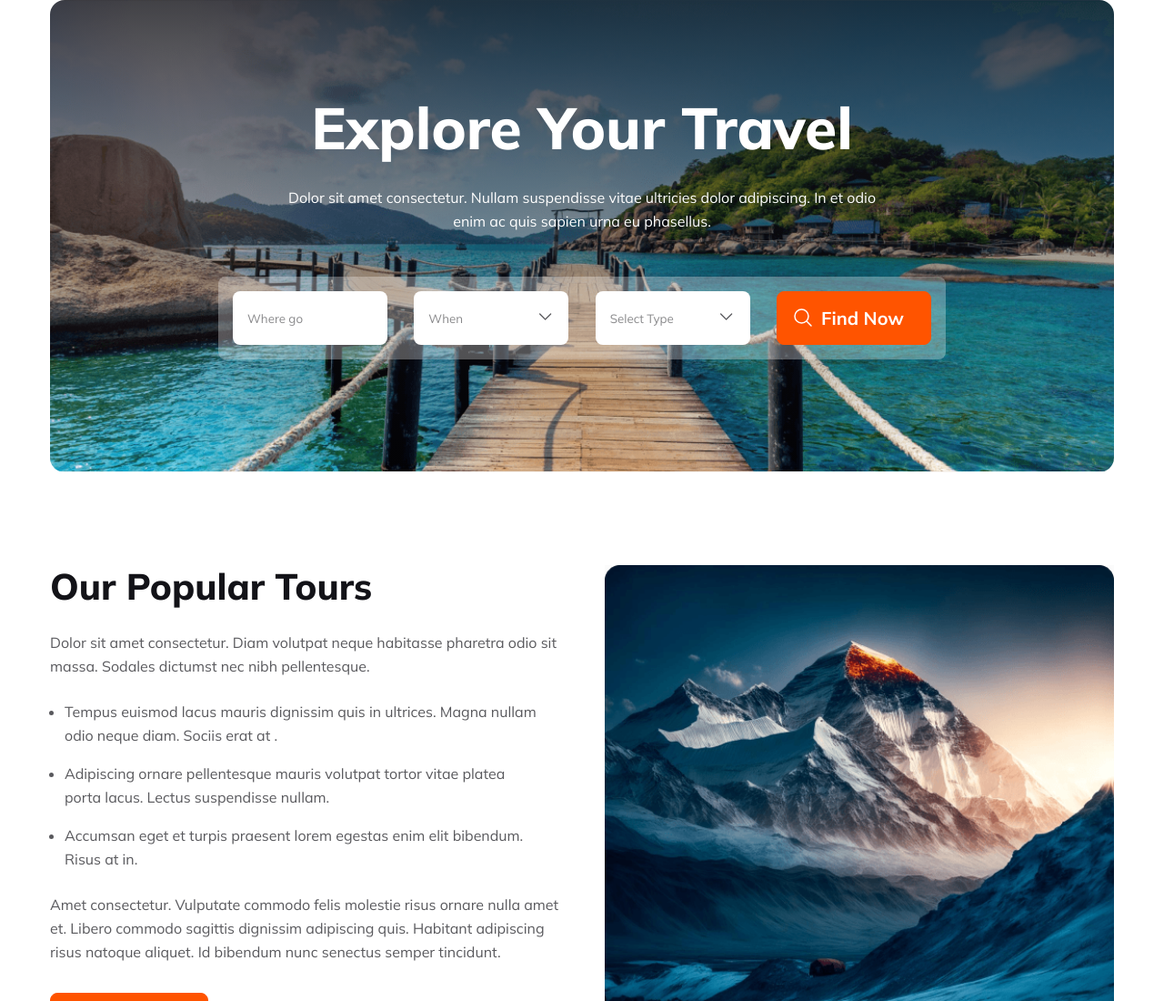
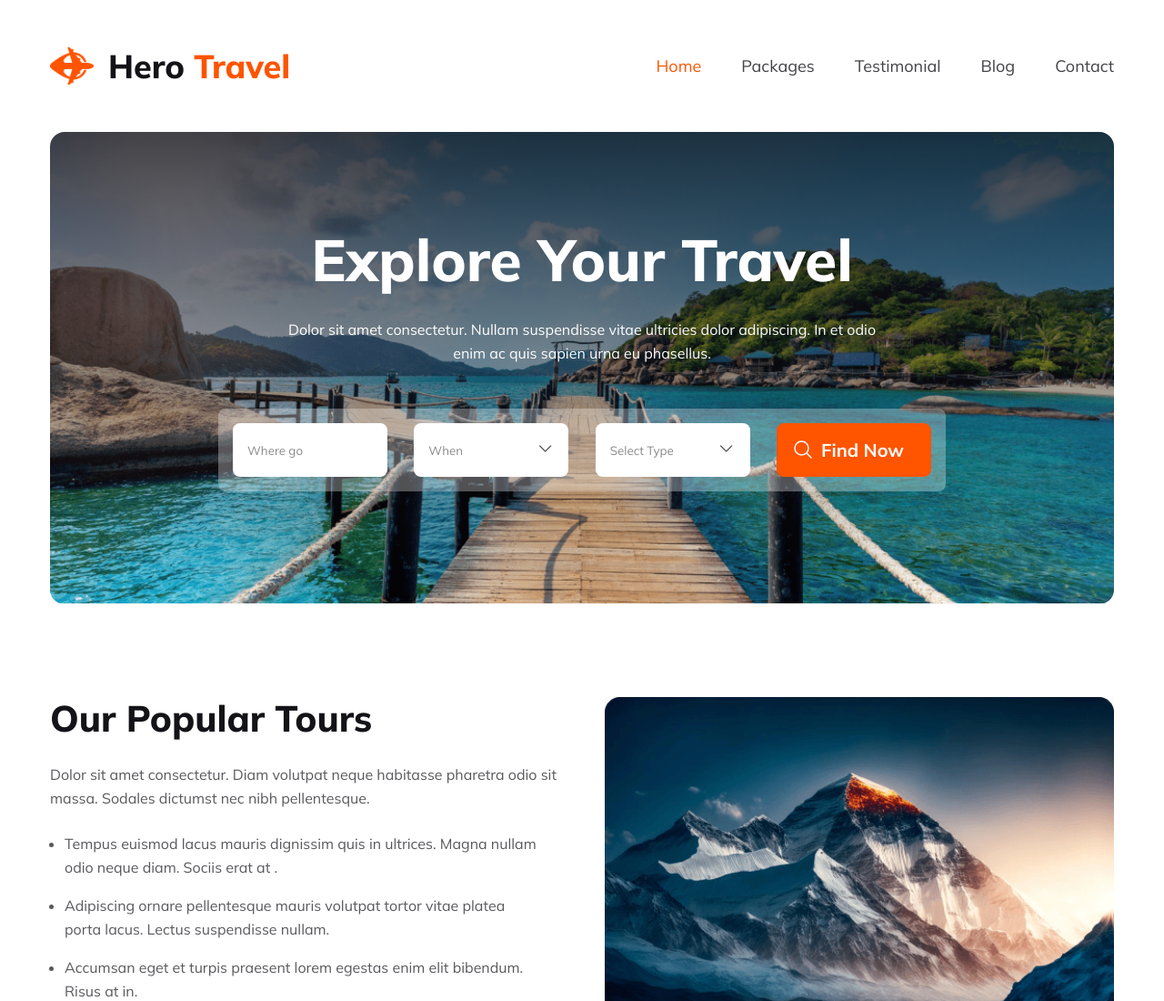
Before and after one commit to yasin-arft/B9A2-Travel-Website, a plain HTML site: page index.html in a window 1280 px wide. Shown: the top 1100 px of the page at 91% size. Drawn offline with Linux system fonts and the light colour scheme.

Commit message:
nav bar added

```diff
--- a/index.html
+++ b/index.html
@@ -23,7 +23,26 @@
   <!-- header start -->
 
   <header>
+    <!-- navbar start -->
+
+    <nav>
+      <div class="logo">
+        <img src="./Images/logo.png" alt="logo">
+        <h2>Hero <span class="highlight">Travel</span></h2>
+      </div>
+      <ul class="options">
+        <li class="active"><a href="#">Home</a></li>
+        <li><a href="#">Packages</a></li>
+        <li><a href="#">Testimonial</a></li>
+        <li><a href="#">Blog</a></li>
+        <li><a href="#">Contact</a></li>
+      </ul>
+    </nav>
+
+    <!-- navbar end -->
+
     <!-- banner section start -->
+
     <section class="banner">
       <h1 class="banner-title">Explore Your Travel</h1>
       <p class="banner-desc">
@@ -59,7 +78,9 @@
         </button>
       </form>
     </section>
+
     <!-- banner section end -->
+
   </header>
 
   <!-- header end -->
--- a/styles/style.css
+++ b/styles/style.css
@@ -73,6 +73,59 @@ main section {
 .why-choose-us-info {
   text-align: center;
   padding: 0 260px 24px;
+}
+
+.logo {
+  display: flex;
+  align-items: center;
+  gap: 16px;
+}
+
+.logo img {
+  width: 48px;
+}
+
+.logo h2 {
+  color: var(---secondary-color);
+  font-family: Mulish;
+  font-size: 36px;
+  font-style: normal;
+  font-weight: 800;
+  line-height: normal;
+}
+
+.logo h2 .highlight {
+  color: var(--primary-color);
+}
+
+/* navbar */
+
+nav {
+  display: flex;
+  justify-content: space-between;
+  align-items: center;
+  padding: 50px 0;
+}
+
+nav .options {
+  display: flex;
+}
+
+nav .options li {
+  list-style: none;
+  margin-left: 44px;
+}
+
+nav .options a {
+  text-decoration: none;
+  color: #424247;
+  font-size: 18px;
+  transition: all .3s;
+}
+
+nav .options li:hover a,
+nav .options li.active a {
+  color: var(--primary-color);
 }
 
 /* banner section */
@@ -363,28 +416,16 @@ footer {
   padding: 0 200px;
 }
 
-.logo {
-  display: flex;
+footer .logo {
   justify-content: center;
-  align-items: center;
-  gap: 16px;
 }
 
-.logo img {
+footer .logo img {
   width: 40px;
 }
 
-.logo h2 {
-  color: var(---secondary-color);
-  font-family: Mulish;
+footer .logo h2 {
   font-size: 32px;
-  font-style: normal;
-  font-weight: 800;
-  line-height: normal;
-}
-
-.logo h2 .highlight {
-  color: var(--primary-color);
 }
 
 .social-links {
```
